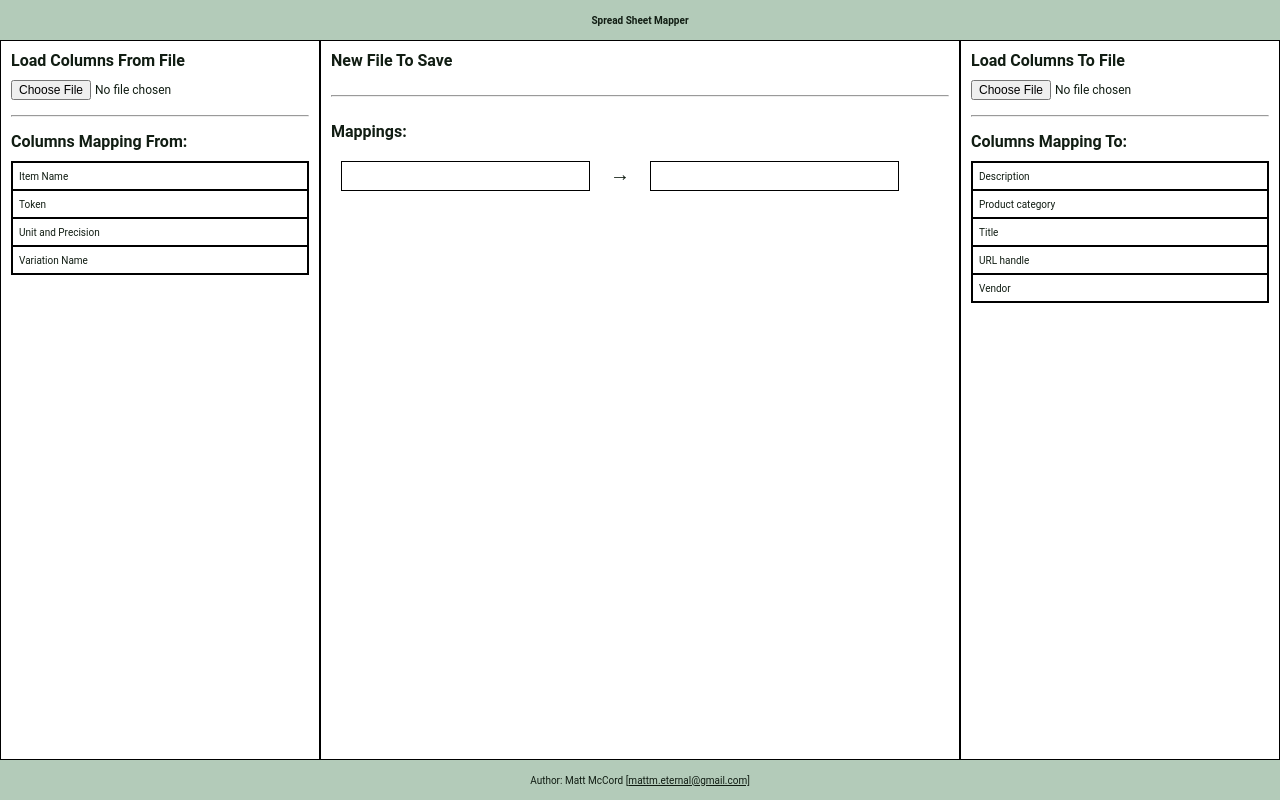
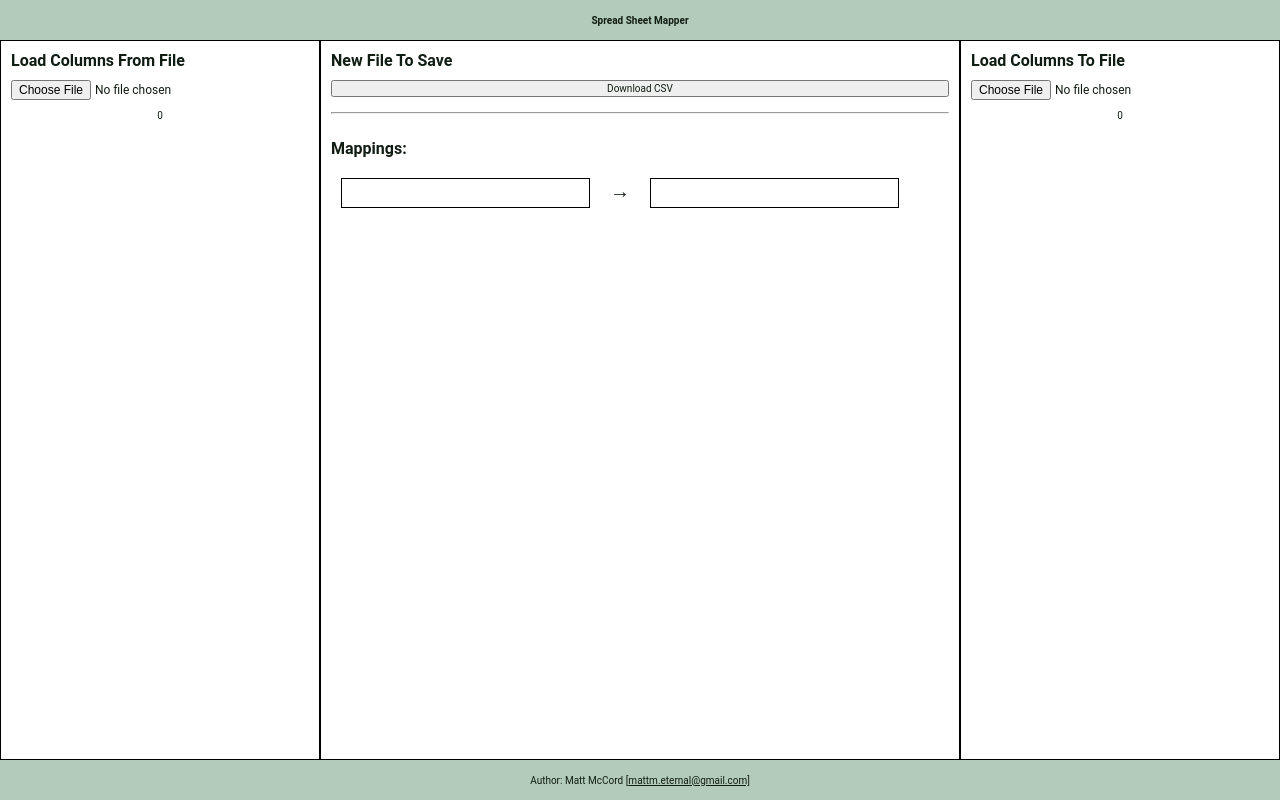
Before and after one commit to mccordgh/spreadsheet-mapper, a React (Create React App) app: page / in a window 1280 px wide. Built offline with nearby package versions, Linux system fonts and the light colour scheme.

Commit message:
update HeaderMapping data to hold ids for later reference

```diff
--- a/src/App.tsx
+++ b/src/App.tsx
@@ -11,33 +11,33 @@ import { MappingsContext } from "./context/MappingsContext";
 import { HeadersContext } from "./context/HeadersContext";
 import { HeaderItem } from "./models/HeaderItem";
 import { HeaderMapping } from "./models/HeaderMapping";
-// import { CsvHelper } from "./helpers/CsvHelper";
+import { CsvHelper } from "./helpers/CsvHelper";
+import { LocalFile, ParseResult } from "papaparse";
 
 // TODO: Remove when done testing
-const dummyHeaderListFrom: HeaderItem[] = [
-  { id: 0, text: "Item Name" },
-  { id: 1, text: "Token" },
-  { id: 2, text: "Unit and Precision" },
-  { id: 3, text: "Variation Name" },
-];
-const dummyHeaderListTo: HeaderItem[] = [
-  { id: 0, text: "Description" },
-  { id: 1, text: "Product category" },
-  { id: 2, text: "Title" },
-  { id: 3, text: "URL handle" },
-  { id: 4, text: "Vendor" },
-];
+// const dummyHeaderListFrom: HeaderItem[] = [
+//   { id: 0, text: "Item Name" },
+//   { id: 1, text: "Token" },
+//   { id: 2, text: "Unit and Precision" },
+//   { id: 3, text: "Variation Name" },
+// ];
+// const dummyHeaderListTo: HeaderItem[] = [
+//   { id: 0, text: "Description" },
+//   { id: 1, text: "Product category" },
+//   { id: 2, text: "Title" },
+//   { id: 3, text: "URL handle" },
+//   { id: 4, text: "Vendor" },
+// ];
 
 function App() {
   // TODO: Reset initial value to '[]' when done testing
-  const [headersFrom, setHeadersFrom] =
-    useState<HeaderItem[]>(dummyHeaderListFrom);
-  const [headersTo, setHeadersTo] = useState<HeaderItem[]>(dummyHeaderListTo);
+  const [headersFrom, setHeadersFrom] = useState<HeaderItem[]>([]);
+  const [headersTo, setHeadersTo] = useState<HeaderItem[]>([]);
 
   const createEmptyMapping = (id: number): HeaderMapping => ({
     id,
-    mapFromColumn: "",
-    mapToColumn: "",
+    mapFromColumn: { id: -1, text: "" },
+    mapToColumn: { id: -1, text: "" },
     confirmed: false,
   });
 
@@ -93,8 +93,8 @@ function App() {
       let newHeadersFrom = Array.from(headersFrom);
       let newHeadersTo = Array.from(headersTo);
 
-      newHeadersFrom.push(createHeader(0, foundMapping.mapFromColumn));
-      newHeadersTo.push(createHeader(0, foundMapping.mapToColumn));
+      newHeadersFrom.push(createHeader(0, foundMapping?.mapFromColumn?.text));
+      newHeadersTo.push(createHeader(0, foundMapping?.mapToColumn?.text));
 
       newHeadersFrom = sortHeaders(newHeadersFrom);
       newHeadersTo = sortHeaders(newHeadersTo);
@@ -111,7 +111,9 @@ function App() {
       type === "from" ? newMapping?.mapFromColumn : newMapping?.mapToColumn;
 
     return (
-      headerField === undefined || headerField === null || headerField === ""
+      headerField === undefined ||
+      headerField === null ||
+      headerField.text === ""
     );
   };
 
@@ -127,11 +129,13 @@ function App() {
     const headerToAdd = headerFields.find((field) => field.id === id);
 
     if (type === "from") {
-      newMapping.mapFromColumn = headerToAdd?.text ?? "";
+      newMapping.mapFromColumn.id = id;
+      newMapping.mapFromColumn.text = headerToAdd?.text ?? "";
       const headers = headersFrom.filter((header) => header.id !== id);
       setHeadersFrom(headers);
     } else if (type === "to") {
-      newMapping.mapToColumn = headerToAdd?.text ?? "";
+      newMapping.mapToColumn.id = id;
+      newMapping.mapToColumn.text = headerToAdd?.text ?? "";
       const headers = headersTo.filter((header) => header.id !== id);
       setHeadersTo(headers);
     } else {
@@ -146,7 +150,28 @@ function App() {
     event: ChangeEvent<HTMLInputElement>,
     type: "from" | "to"
   ) => {
-    // const parsed = CsvHelper.parseFile(event, type);
+    const completionCallback = (
+      results: ParseResult<File>,
+      file: LocalFile
+    ): void => {
+      if (results?.meta?.fields) {
+        let preparedFields: HeaderItem[] = CsvHelper.prepareHeaderItems(
+          results.meta.fields
+        );
+
+        preparedFields = sortHeaders(preparedFields);
+
+        if (type === "from") {
+          setHeadersFrom(preparedFields);
+        } else if (type === "to") {
+          setHeadersTo(preparedFields);
+        } else {
+          throw new Error(`unknown header type: ${type}`);
+        }
+      }
+    };
+
+    CsvHelper.parseFile(event, type, completionCallback);
   };
 
   return (
--- a/src/components/FileSaver.tsx
+++ b/src/components/FileSaver.tsx
@@ -1,21 +1,44 @@
 import React, { ChangeEvent } from "react";
 
 import "../styles/FileSaver.css";
+import { CsvHelper } from "../helpers/CsvHelper";
 
 type FileSaverProps = {
   title: string;
 };
 
 const FileSaver = (props: FileSaverProps) => {
+  // const data = [
+  //   { name: "Alfreds Futterkiste", city: "Berlin", country: "Germany" },
+  //   {
+  //     name: "Centro comercial Moctezuma",
+  //     city: "Mexico City",
+  //     country: "Mexico",
+  //   },
+  //   { name: "Ernst Handel", city: "Graz", country: "Austria" },
+  // ];
+  const fileName = "mapped-data";
+
+  const downloadFile = () => {
+    //   const csvData = CsvHelper.prepareCsvData(data);
+    //   const blob = new Blob([csvData], { type: "text/csv" });
+    //   const url = URL.createObjectURL(blob);
+    //   const link = document.createElement("a");
+    //   link.href = url;
+    //   link.download = `${fileName}.csv`;
+    //   document.body.appendChild(link);
+    //   link.click();
+    //   document.body.removeChild(link);
+  };
+
   return (
     <div className="file-saver--wrapper">
-      <label
-        className="file-saver--header"
-        htmlFor={`file-saver-${props.title}`}
-      >
+      <label className="file-saver--header" htmlFor="file-saver--button">
         {props.title}
       </label>
-      {/* <input className="file-saver--text" id={`file-saver-${props.title}`} onChange={props.onFileLoad} /> */}
+      <button id="file-saver--button" onClick={downloadFile}>
+        Download CSV
+      </button>
     </div>
   );
 };
--- a/src/components/MappingItem.tsx
+++ b/src/components/MappingItem.tsx
@@ -31,15 +31,16 @@ const MappingItem = (props: MappingItemProps) => {
 
   const shouldHideButton =
     !confirmed &&
-    (StringHelper.isEmpty(mapFromColumn) || StringHelper.isEmpty(mapToColumn));
+    (StringHelper.isEmpty(mapFromColumn.text) ||
+      StringHelper.isEmpty(mapToColumn.text));
 
   return (
     <div className="mapping-item-wrapper">
-      <div className="mapping-item mapping-item-from">{mapFromColumn}</div>
+      <div className="mapping-item mapping-item-from">{mapFromColumn.text}</div>
 
       <div className="mapping-item mapping-item-arrow">&rarr;</div>
 
-      <div className="mapping-item mapping-item-to">{mapToColumn}</div>
+      <div className="mapping-item mapping-item-to">{mapToColumn.text}</div>
 
       {!shouldHideButton && (
         <Button isDisabled={false} icon={iconName} onClick={onClickCallback} />
--- a/src/helpers/CsvHelper.ts
+++ b/src/helpers/CsvHelper.ts
@@ -1,37 +1,54 @@
 import { ChangeEvent } from "react";
 import { HeaderItem } from "../models/HeaderItem";
 import { LocalFile, parse, ParseResult } from "papaparse";
+import { CsvDownloadData } from "../models/CsvDownloadData";
 
 export class CsvHelper {
-  // private static prepareHeaderItems = (fields: string[]): HeaderItem[] => {
-  //   return fields.map((field, index) => ({ id: index, text: field }));
+  // private static convertToCSV = (data) => {
+  //   const headers = Object.keys(data[0]).join(",");
+  //   const rows = data.map((obj) => Object.values(obj).join(",")).join("\n");
+  //   return `${headers}\n${rows}`;
   // };
+  // public static prepareCsvData = (data: CsvDownloadData): void => {};
+
+  // /**
+  //  * Maps the csv data in to an array the app can work with.
+  //  * @param fields - array of field names as strings.
+  //  * @returns An array of items representing header data.
+  //  */
+  public static prepareHeaderItems = (fields: string[]): HeaderItem[] => {
+    if (!fields.length) {
+      return [];
+    }
+    return fields.map((field, index) => ({ id: index, text: field }));
+  };
+
   // /**
   //  * Parses a CSV file and returns its content as an array of objects.
   //  * @param filePath - The path to the CSV file.
   //  * @returns An array of objects representing the rows in the CSV file.
   //  */
-  // public static parseFile = (
-  //   event: ChangeEvent<HTMLInputElement>,
-  //   type: "from" | "to"
-  // ): HeaderItem[] => {
-  //   if (event?.target?.files) {
-  //     const file: File = event.target.files[0] as File;
-  //     const config = {
-  //       header: true,
-  //       complete: (results: ParseResult<File>, file: LocalFile): void => {
-  //         if (results?.meta?.fields) {
-  //           console.log("Fields:", results.meta.fields);
-  //           return this.prepareHeaderItems(results.meta.fields);
-  //         }
-  //       },
-  //       error: (error: unknown, file: LocalFile): void => {
-  //         console.error("Error parsing file:", error);
-  //       },
-  //     };
-  //     parse<File>(file, config);
-  //   }
-  // };
+  public static parseFile = (
+    event: ChangeEvent<HTMLInputElement>,
+    type: "from" | "to",
+    completionCallback: (results: ParseResult<File>, file: LocalFile) => void
+  ): void => {
+    if (event?.target?.files) {
+      const file: File = event.target.files[0] as File;
+      const config = {
+        header: true,
+        complete: completionCallback,
+        error: (error: unknown, file: LocalFile): void => {
+          console.error("Error parsing file:", error);
+        },
+      };
+      parse<File>(file, config);
+      return;
+    }
+    throw new Error(
+      `No file found in event.target.files: ${event?.target?.files}`
+    );
+  };
   // /**
   //  * Writes an array of objects to a CSV file.
   //  * @param filePath - The path to the output CSV file.
--- a/src/models/HeaderMapping.ts
+++ b/src/models/HeaderMapping.ts
@@ -1,6 +1,8 @@
+import { HeaderItem } from "./HeaderItem";
+
 export type HeaderMapping = {
   id: number;
-  mapFromColumn: string;
-  mapToColumn: string;
+  mapFromColumn: HeaderItem;
+  mapToColumn: HeaderItem;
   confirmed: boolean;
 };
```
